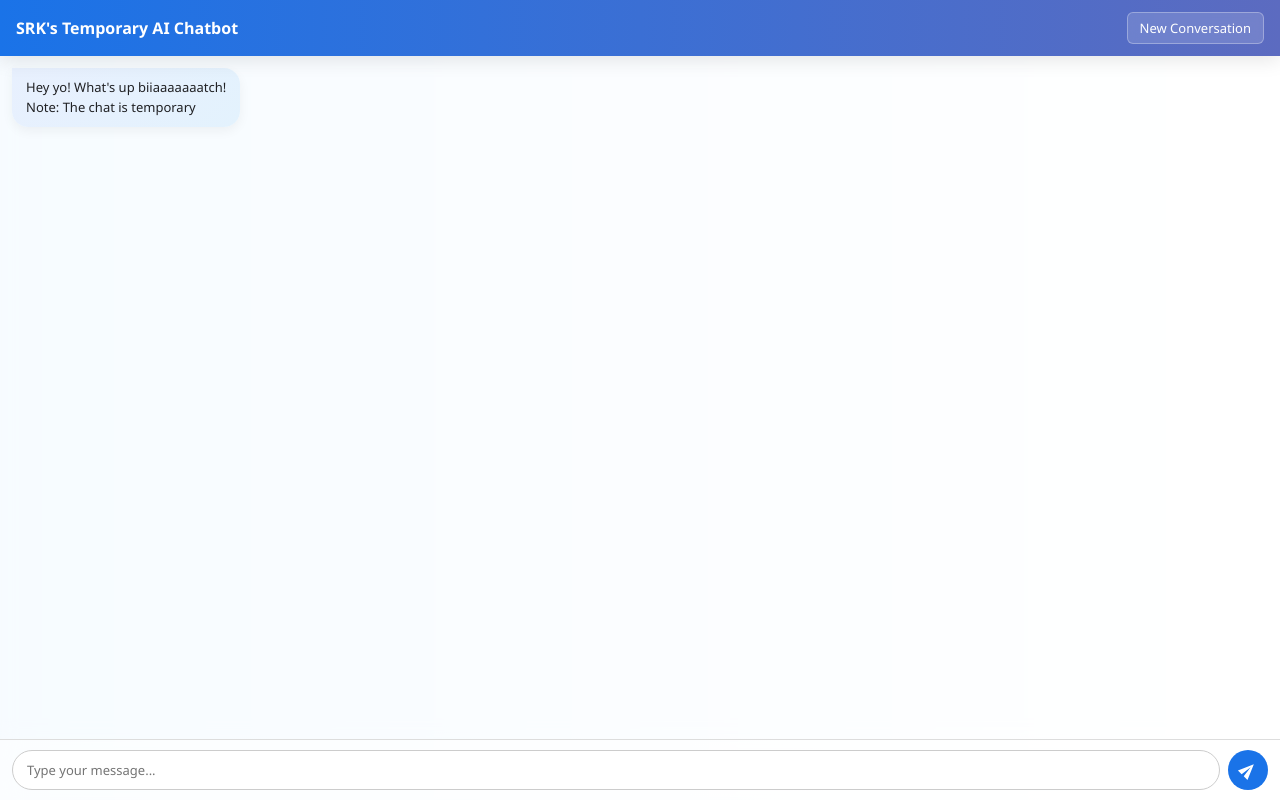
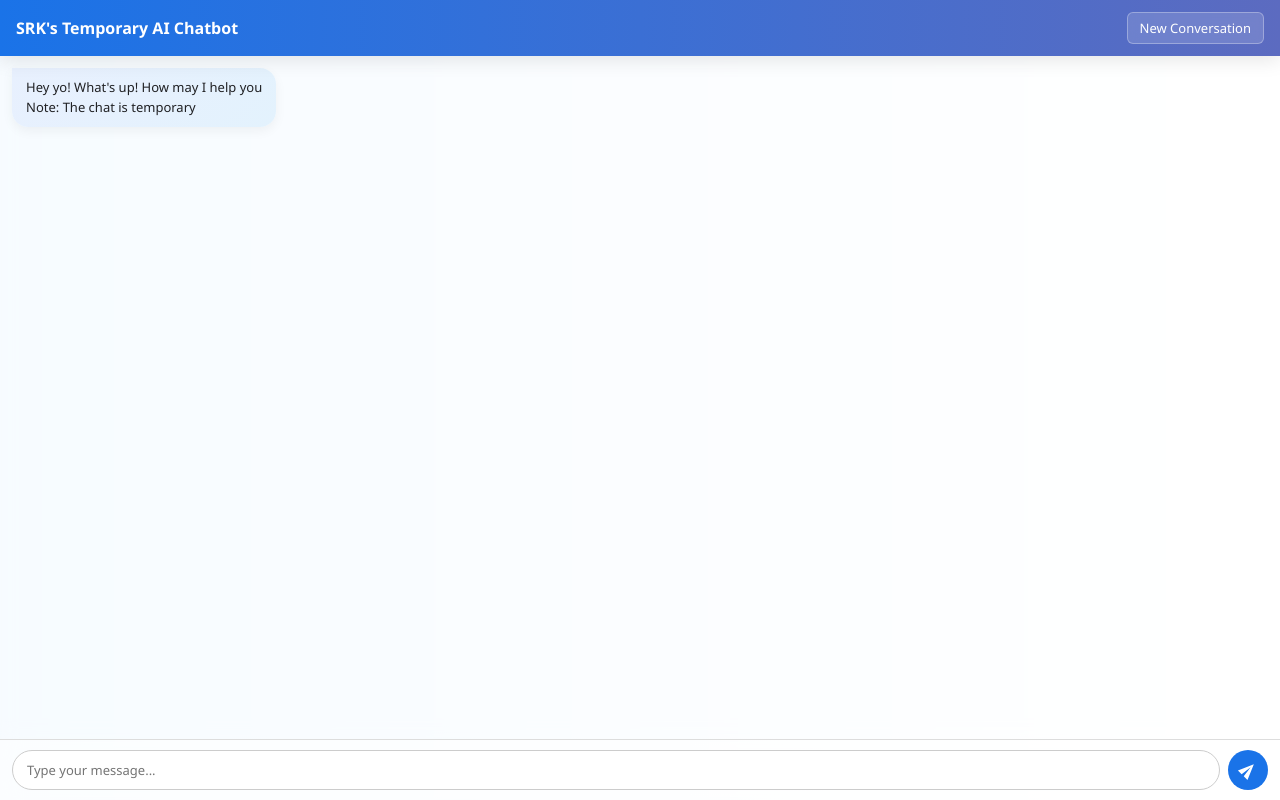
Before and after one commit to SOUNDHARRAJV/Chatbot, a plain HTML site: page index.html in a window 1280 px wide. Both pictures are taken after a click on the button "New Conversation". Drawn offline with Linux system fonts and the light colour scheme.

Commit message:
Update index.html

```diff
--- a/index.html
+++ b/index.html
@@ -237,7 +237,7 @@
     });
 
     function startNewConversation() {
-      chatContainer.innerHTML = '<div class="bot-message">Hey yo! What\'s up biiaaaaaaatch!<br>Note: The chat is temporary</div>';
+      chatContainer.innerHTML = '<div class="bot-message">Hey yo! What\'s up! How may I help you<br>Note: The chat is temporary</div>';
     }
 
     async function sendMessage() {
```
